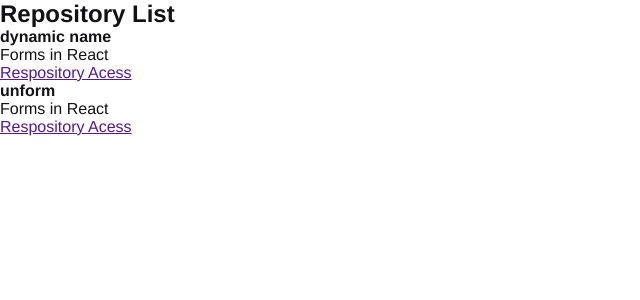
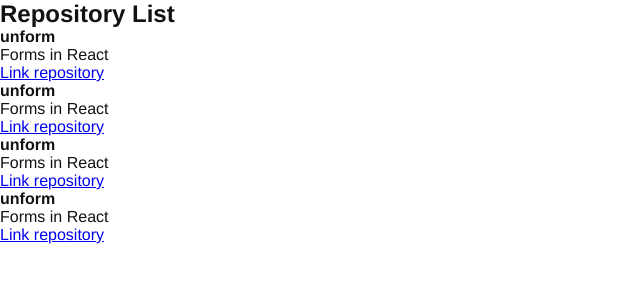
Before and after one commit to rafhael-s-p/react-studies, a React app: page / in a window 1280 px wide. Shown: the top 300 px of the page, without its empty margins (0-640 px from the left). Built offline with nearby package versions, Linux system fonts and the light colour scheme.

Commit message:
feat: react properties

```diff
--- /dev/null
+++ b/src/components/RepositoryItem.jsx
@@ -0,0 +1,11 @@
+export function RepositoryItem(props) {
+    return (
+        <li>
+            <strong>{props.repository.name}</strong>
+            <p>{props.repository.description}</p>
+            <a href={props.repository.link}>
+                Link repository
+            </a>
+        </li>
+    );
+}
--- a/src/components/RepositoryList.jsx
+++ b/src/components/RepositoryList.jsx
@@ -1,25 +1,20 @@
-const repositoryName = "dynamic name";
+import {RepositoryItem} from "./RepositoryItem";
+
+const repository = {
+    name: 'unform',
+    description: 'Forms in React',
+    link: 'https://github.com/unform/unform',
+}
 
 export function RepositoryList() {
     return (
         <section className="repository-list">
             <h1>Repository List</h1>
             <ul>
-                <li>
-                    <strong>{repositoryName}</strong>
-                    <p>Forms in React</p>
-                    <a href="">
-                        Respository Acess
-                    </a>
-                </li>
-
-                <li>
-                    <strong>unform</strong>
-                    <p>Forms in React</p>
-                    <a href="">
-                        Respository Acess
-                    </a>
-                </li>
+                <RepositoryItem repository={repository}/>
+                <RepositoryItem repository={repository}/>
+                <RepositoryItem repository={repository}/>
+                <RepositoryItem repository={repository}/>
             </ul>
         </section>
     )
```
